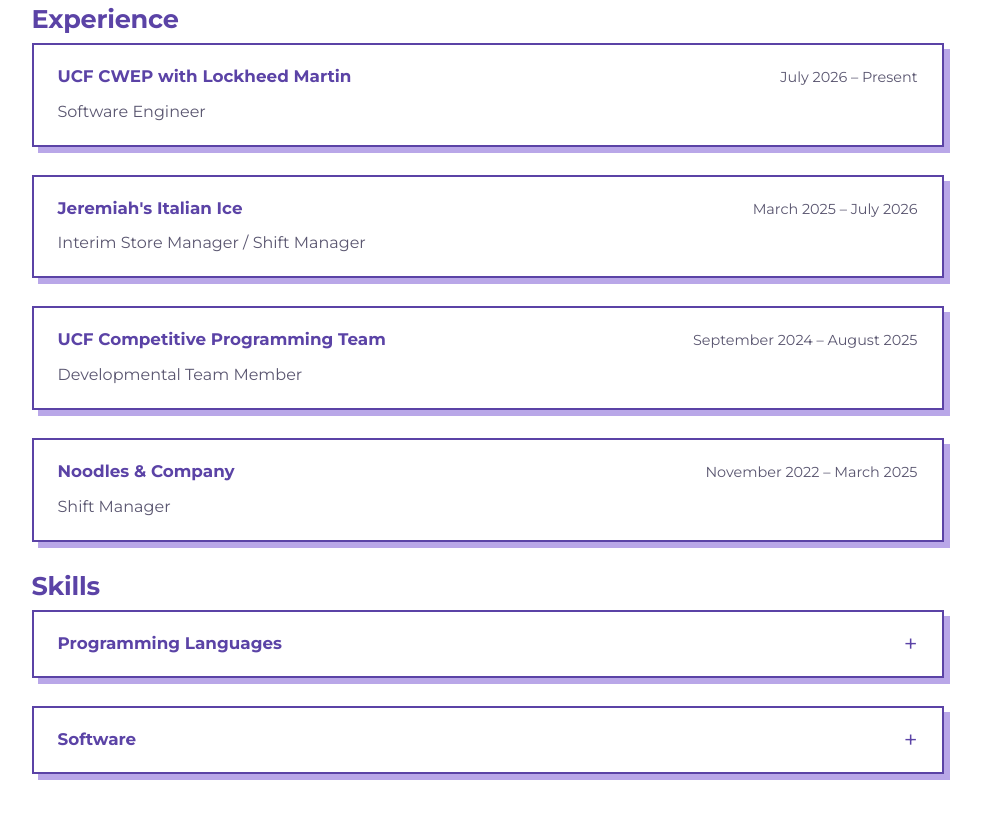
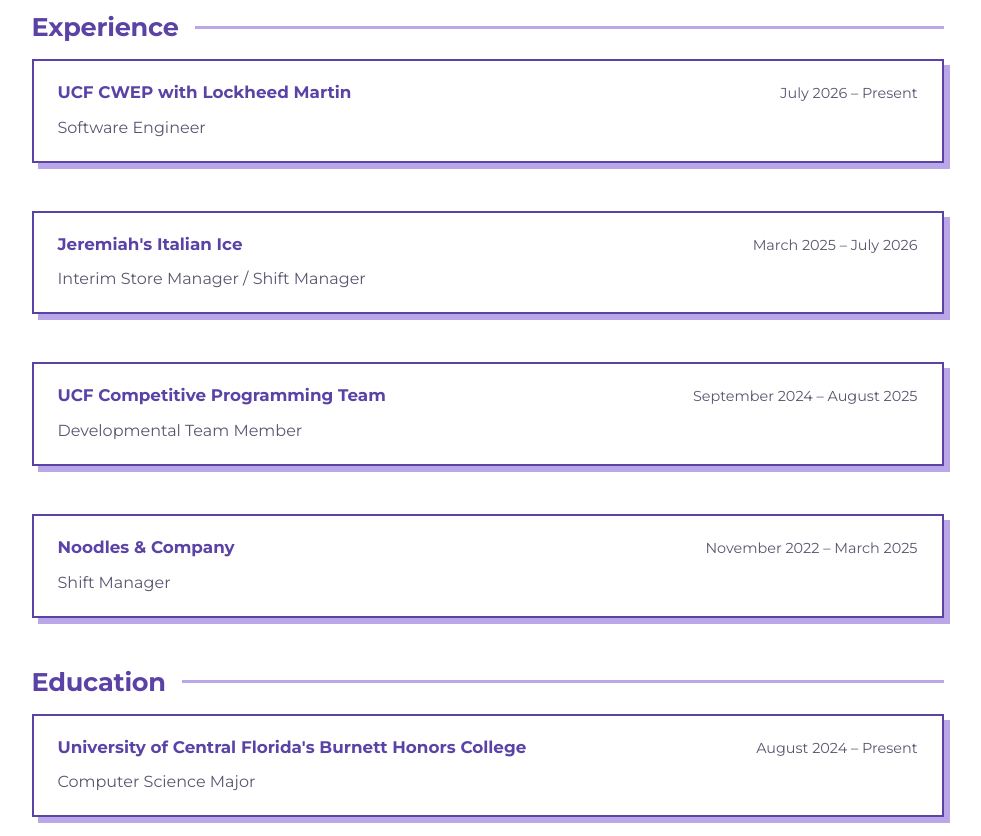
Before and after one commit to TylerLindenmuth/TylerLindenmuth.github.io, a plain HTML site: page index.html in a window 1280 px wide. Shown: the part 284-1120 px from the top of the page, without its empty margins (145-1126 px from the left). Drawn offline with Linux system fonts and the light colour scheme.

Commit message:
Added education section in about + formatting changes

```diff
--- a/index.html
+++ b/index.html
@@ -40,6 +40,7 @@
     <p class="lede">My name is Tyler Lindenmuth, and I am a student at the University of Central Florida pursuing a Bachelor's degree in Computer Science.
                     I'm currently contracted by Lockheed Martin through UCF as a part of their College Work Experience Program (CWEP), where I work as a Software Engineer.
     </p>
+
     <h2>Experience</h2>
     <div class="box">
       <div class="box-head">
@@ -69,6 +70,16 @@
       </div>
       <p>Shift Manager</p>
     </div>
+
+    <h2>Education</h2>
+    <div class="box">
+      <div class="box-head">
+        <h3>University of Central Florida's Burnett Honors College</h3>
+        <span class="dates">August 2024 – Present</span>
+      </div>
+      <p>Computer Science Major</p>
+    </div>
+
     <h2>Skills</h2>
     <details class="box">
       <summary><h3>Programming Languages</h3></summary>
--- a/style.css
+++ b/style.css
@@ -62,13 +62,13 @@ nav button[aria-current="page"], nav li.active > button { color: var(--lav-600);
 
 main.wrap { padding-top: 2.25rem; padding-bottom: 5rem; min-height: 70vh; }
 h1 { font: 700 clamp(1.8rem, 4.5vw, 2.5rem)/1.2 var(--display); letter-spacing: -.01em; margin: 0 0 1rem; color: var(--lav-600);}
-h2 { font: 700 1.6rem/1.25 var(--display); letter-spacing: -.01em; margin: 0 0 .5rem; color: var(--lav-600);}
+h2 { font: 700 1.6rem/1.25 var(--display); letter-spacing: -.01em; margin: 0 0 1rem; color: var(--lav-600);}
 h3 { font: 700 1.05rem/1.3 var(--display); margin: 0 0 .4rem; color: var(--lav-600);}
 p { max-width: 64ch; margin: 0 0 1rem; color: var(--muted); }
 .lede { font-size: 1.15rem; margin-bottom: 2rem; }
 .crumb { color: var(--lav-600); font-weight: 600; font-size: .95rem; margin: 0 0 .5rem; }
 
-.box { background: var(--bg); border: 2px solid var(--lav-600); box-shadow: 6px 6px 0 var(--lav-300); padding: 1.25rem 1.5rem; margin-bottom: 1.75rem; }
+.box { background: var(--bg); border: 2px solid var(--lav-600); box-shadow: 6px 6px 0 var(--lav-300); padding: 1.25rem 1.5rem; margin-bottom: 3rem; }
 .box p:last-child { margin-bottom: 0; }
 .slot { border: 2px dashed var(--lav-300); background: var(--bg); padding: 3rem 1.5rem; text-align: center; color: var(--muted); margin-bottom: 1.25rem; }
 .btn { display: inline-block; background: var(--lav-600); color: #fff; text-decoration: none; padding: .6rem 1.2rem; font-weight: 600; border-radius: 4px; }
@@ -99,7 +99,10 @@ details.box summary::-webkit-details-marker { display: none; }
 details.box summary h3 { margin: 0; }
 details.box summary::after { content: "+"; font-size: 1.5rem; line-height: 1; color: var(--lav-600); }
 details.box[open] summary::after { content: "–"; }
-details.box[open] summary { margin-bottom: .75rem; }
+details.box[open] summary { margin-bottom: 0.75rem; }
 
 html { scrollbar-gutter: stable; }
 .lede { max-width: none; }
+
+#about h2 { display: flex; align-items: center; gap: 1rem; margin-top: 2.5rem; }
+#about h2::after { content: ""; flex: 1; height: 3px; background: var(--lav-300); }
```
